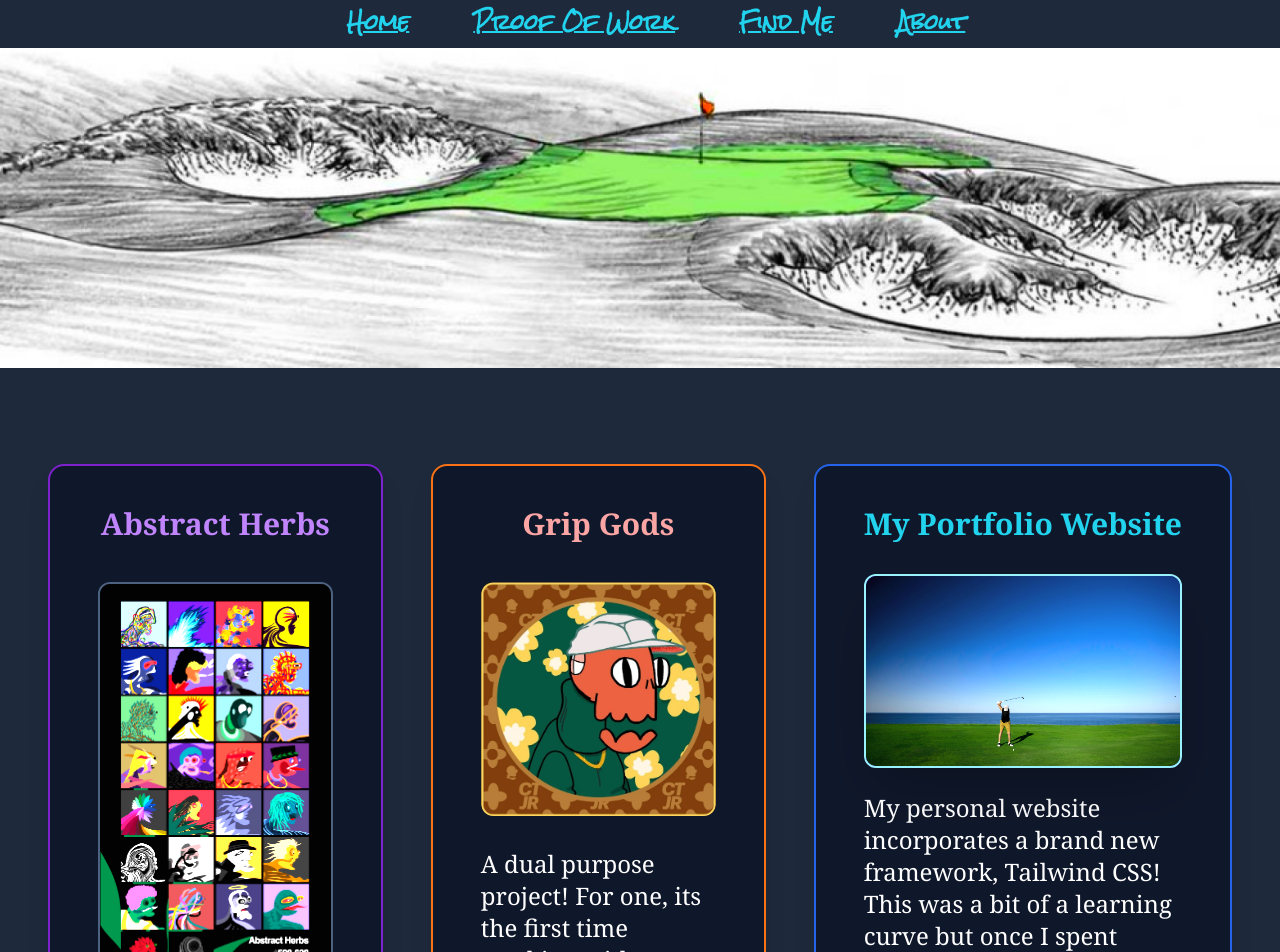
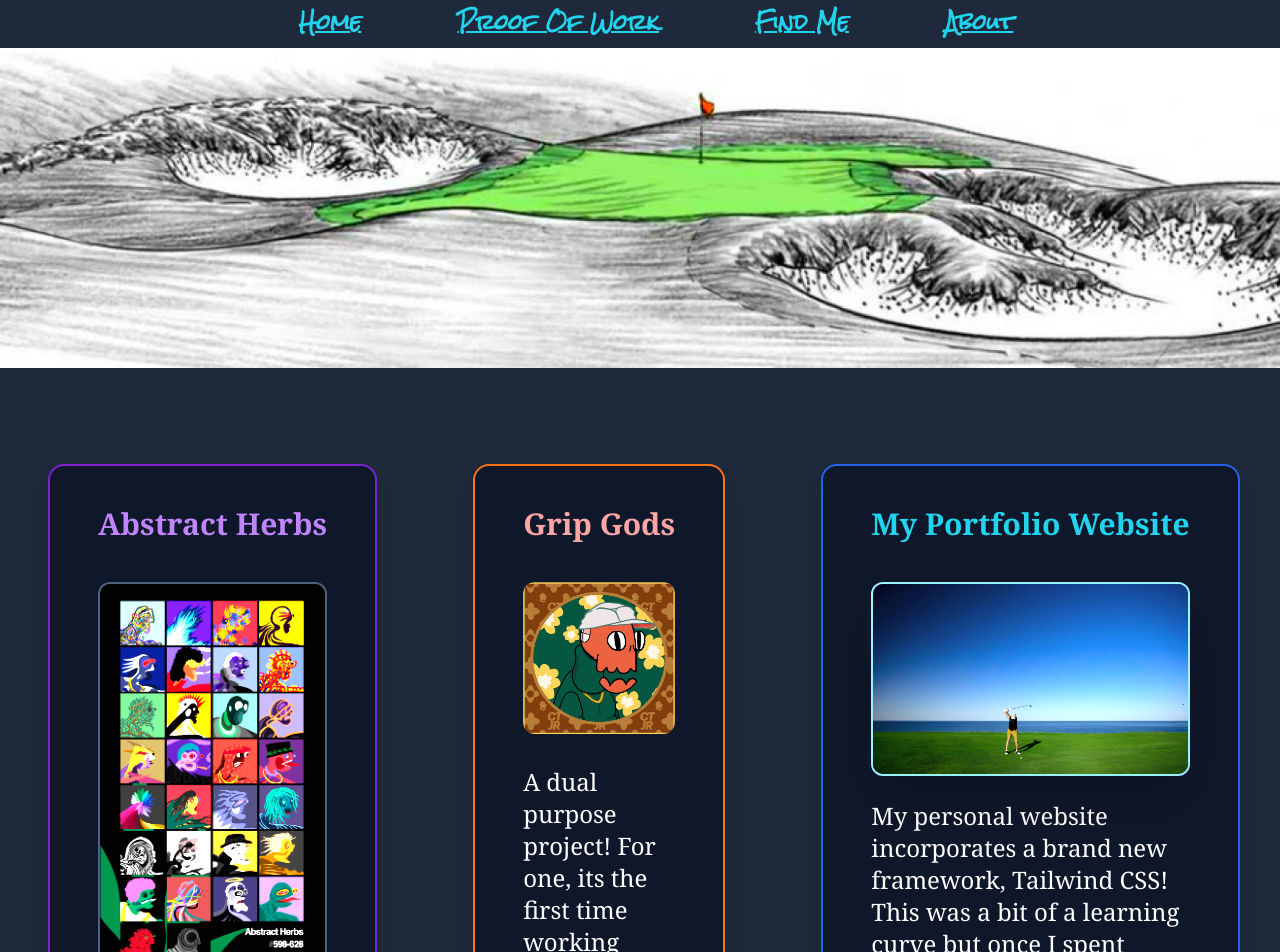
Before and after one commit to Codyvegas/codys-tw-site, a React (Vite) app: page /proof-of-work in a window 1280 px wide. Shown: the top 952 px of the page. Built offline with nearby package versions, Linux system fonts and the light colour scheme; what prettier-plugin-tailwindcss would draw is missing.

Commit message:
refactor custom styles

```diff
--- a/src/index.css
+++ b/src/index.css
@@ -18,6 +18,26 @@
   }
 }
 
+.about-card {
+  @apply animate-pulse p-12 text-center text-3xl blur-sm duration-100 ease-in-out hover:animate-none hover:blur-0;
+}
+
+.about-div-style {
+  @apply m-12 mb-24 rounded-3xl border-2 border-solid bg-black px-12 drop-shadow-xl;
+}
+
+.header-button-style {
+  @apply ml-8 rounded-md px-8 py-2 text-xl font-semibold text-cyan-400 underline  hover:text-purple-500;
+}
+
+.proof-div-style {
+  @apply m-12 mb-auto mt-24 w-1/3 justify-center rounded-2xl border-2 border-solid  bg-slate-900 px-12 text-xl text-white drop-shadow-xl hover:shadow-2xl;
+}
+
+.proof-h1-style {
+  @apply my-10 truncate text-center text-3xl  hover:animate-blob;
+}
+
 *::-webkit-scrollbar {
   width: 12px;
 }
--- a/src/presentation/header/Header.jsx
+++ b/src/presentation/header/Header.jsx
@@ -6,24 +6,16 @@ function Header() {
     <div className="">
       <div className="sticky top-0 z-20 flex h-12 justify-center bg-slate-800">
         <Link to="/">
-          <button className="ml-8 rounded-md px-8 py-2 text-xl font-semibold text-cyan-400 underline  hover:text-purple-500">
-            Home
-          </button>
+          <button className="header-button-style ml-8 ">Home</button>
         </Link>
         <Link to="/proof-of-work">
-          <button className=" rounded-md px-8 py-2 text-xl font-semibold text-cyan-400 underline  hover:text-purple-500 ">
-            Proof Of Work
-          </button>
+          <button className=" header-button-style  ">Proof Of Work</button>
         </Link>
         <Link to="/find-me">
-          <button className="rounded-md px-8 py-2 text-xl font-semibold text-cyan-400 underline hover:text-purple-500 ">
-            Find Me
-          </button>
+          <button className="header-button-style  ">Find Me</button>
         </Link>
         <Link to="/about">
-          <button className="rounded-md px-8 py-2 text-xl font-semibold text-cyan-400 underline hover:text-purple-500">
-            About
-          </button>
+          <button className="header-button-style ">About</button>
         </Link>
       </div>
       <div className=" ">
--- a/src/presentation/pages/aboutPage/AboutPage.jsx
+++ b/src/presentation/pages/aboutPage/AboutPage.jsx
@@ -2,24 +2,24 @@ function About() {
   return (
     <div className="bg-slate-800">
       <div className="m-auto flex w-6/12 flex-col justify-center ">
-        <div className="m-12 mt-24 transform rounded-3xl border-2 border-solid border-purple-700 bg-black px-12 text-center drop-shadow-xl ">
-          <h2 className=" animate-pulse p-12  text-3xl text-purple-400 blur-sm duration-100 ease-in-out hover:animate-none hover:blur-0">
+        <div className=" m-12 my-24 rounded-3xl border-2 border-solid border-purple-700 bg-black px-12 drop-shadow-xl ">
+          <h2 className=" about-card text-3xl text-purple-400 ">
             This is MY story!
           </h2>
         </div>
-        <div className="m-12 rounded-3xl border-2 border-solid border-cyan-600 bg-black px-12 text-center drop-shadow-xl">
-          <p className=" animate-pulse p-12  text-3xl	text-cyan-400 blur-sm duration-100 ease-in-out hover:animate-none hover:blur-0">
+        <div className="about-div-style  border-cyan-600">
+          <p className=" about-card	text-cyan-400 ">
             I used to sell golf carts and sling rental car insurance.
           </p>
         </div>
-        <div className="m-12 rounded-3xl border-2 border-solid border-emerald-600 bg-black px-12 text-center drop-shadow-xl">
-          <p className="animate-pulse p-12 text-3xl	text-emerald-400 blur-sm duration-100 ease-in-out hover:animate-none hover:blur-0">
+        <div className="about-div-style  border-emerald-600">
+          <p className="about-card text-emerald-400 ">
             Now, I create functional components, style websites, and most
             importantly... git push code!
           </p>
         </div>
-        <div className="m-12 rounded-3xl border-2 border-solid border-yellow-600 bg-black px-12 text-center drop-shadow-xl">
-          <p className=" animate-pulse p-12  text-3xl	text-yellow-400  blur-sm duration-100 ease-in-out hover:animate-none hover:blur-0">
+        <div className="about-div-style border-yellow-600">
+          <p className="about-card text-yellow-400  ">
             I love working with Reactjs! I also have experience using Tailwind
             and Bootstrap. My near term goal is to expand my understanding of
             front end development and eventually move into a full stack
@@ -27,16 +27,16 @@ function About() {
             understand Blockchain development at a deeper level.
           </p>
         </div>
-        <div className="m-12 rounded-3xl border-2 border-solid border-orange-600 bg-black px-12 text-center drop-shadow-xl">
-          <p className=" animate-pulse p-12  text-3xl	text-orange-400  blur-sm duration-100 ease-in-out hover:animate-none hover:blur-0">
+        <div className="about-div-style border-orange-600">
+          <p className="about-card 	text-orange-400 ">
             When I think about my "why", I always come back to the same thing. I
             code because I know I can impact the world, and I want to leave this
             place better than I found it. I want to help drive humanity forward.
           </p>
         </div>
 
-        <div className="m-12 mb-24 rounded-3xl border-2 border-solid border-red-600 bg-black px-12 drop-shadow-xl">
-          <p className="animate-pulse p-12 text-center text-3xl	text-red-400  blur-sm duration-100 ease-in-out hover:animate-none hover:blur-0">
+        <div className=" about-div-style border-red-600">
+          <p className="about-card 	text-red-400  ">
             I appreciate you reading my story, if you'd like to connect, please
             add me on Linked-In or shoot me an email!
           </p>
--- a/src/presentation/pages/proofPage/ProofPage.jsx
+++ b/src/presentation/pages/proofPage/ProofPage.jsx
@@ -8,8 +8,8 @@ function Proof() {
   return (
     <div className="bg-slate-800">
       <div className="proof-page-container flex bg-slate-800 ">
-        <div className="m-12 mb-auto mt-24 w-1/3 justify-center rounded-2xl border-2 border-solid border-purple-700 bg-slate-900 px-12 text-xl text-white drop-shadow-xl hover:shadow-2xl">
-          <h1 className=" my-10 truncate text-center text-3xl text-purple-400 hover:animate-blob">
+        <div className="proof-div-style border-purple-700">
+          <h1 className=" proof-h1-style text-purple-400 ">
             <b>Abstract Herbs</b>
           </h1>{" "}
           <img
@@ -30,8 +30,8 @@ function Proof() {
             </p>
           </div>
         </div>
-        <div className="my-12 mt-24 mb-auto w-1/3 justify-center rounded-2xl border-2 border-solid border-orange-500 bg-slate-900 px-12 text-xl text-white drop-shadow-xl hover:shadow-2xl  ">
-          <h1 className="my-10 truncate text-center text-3xl text-red-300 outline-white hover:animate-blob">
+        <div className=" proof-div-style border-orange-500  ">
+          <h1 className="proof-h1-style text-red-300 ">
             <b>Grip Gods</b>
           </h1>{" "}
           <img
@@ -53,15 +53,15 @@ function Proof() {
             ></img>
           </div>
         </div>
-        <div className="m-12 mt-24 w-1/3 justify-center rounded-2xl border-2 border-solid border-blue-600 bg-slate-900 px-12 text-xl text-white drop-shadow-xl hover:shadow-2xl">
-          <h1 className="my-10 mb-auto truncate text-center text-3xl text-cyan-400 hover:animate-blob">
+        <div className=" proof-div-style border-blue-600">
+          <h1 className="proof-h1-style text-cyan-400">
             <b>My Portfolio Website</b>
           </h1>{" "}
           <img
             src={golfswing}
             className="mt-8 rounded-xl border-2 border-solid border-blue-400 shadow-2xl brightness-150 hue-rotate-15 hover:animate-pulse"
           ></img>
-          <div className="container my-6">
+          <div className="my-6">
             <p className="text-2xl text-white">
               My personal website incorporates a brand new framework, Tailwind
               CSS! This was a bit of a learning curve but once I spent some time
```
